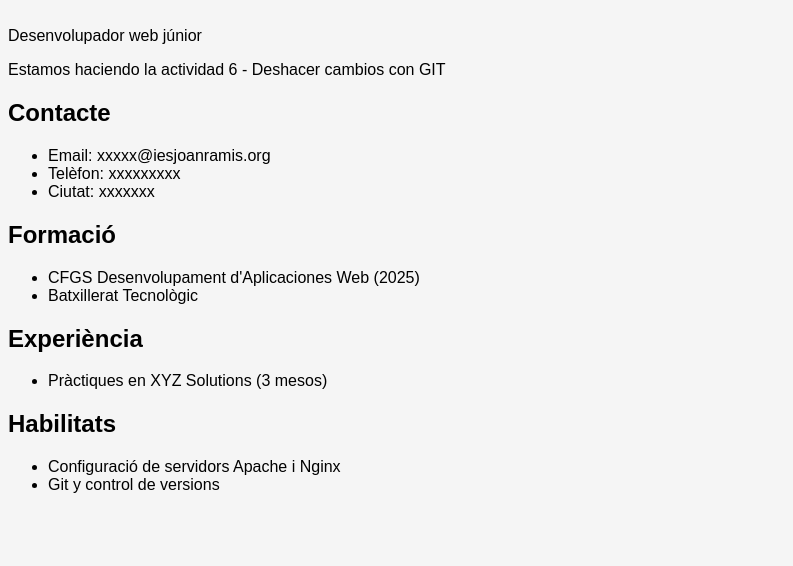
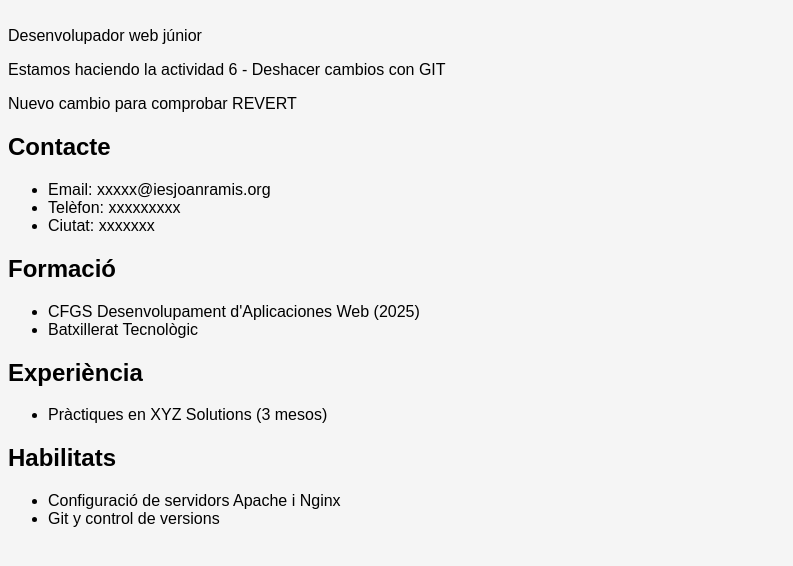
Before and after one commit to SandraCatchot/dawebgit, a plain HTML site: page cv/index.html in a window 1280 px wide. Shown: the part 70-636 px from the top of the page, without its empty margins (0-793 px from the left). Drawn offline with Linux system fonts and the light colour scheme; files that its build step writes are made by us from their sources.

Commit message:
commit revert

```diff
--- a/cv/index.html
+++ b/cv/index.html
@@ -11,6 +11,7 @@
       <h1>nom cognom</h1>
       <p class="subtitle">Desenvolupador web júnior</p>
       <p class="subtitle">Estamos haciendo la actividad 6 - Deshacer cambios con GIT</p>
+      <p class="subtitle">Nuevo cambio para comprobar REVERT</p>
     </header>
     <section>
       <h2>Contacte</h2>
```
